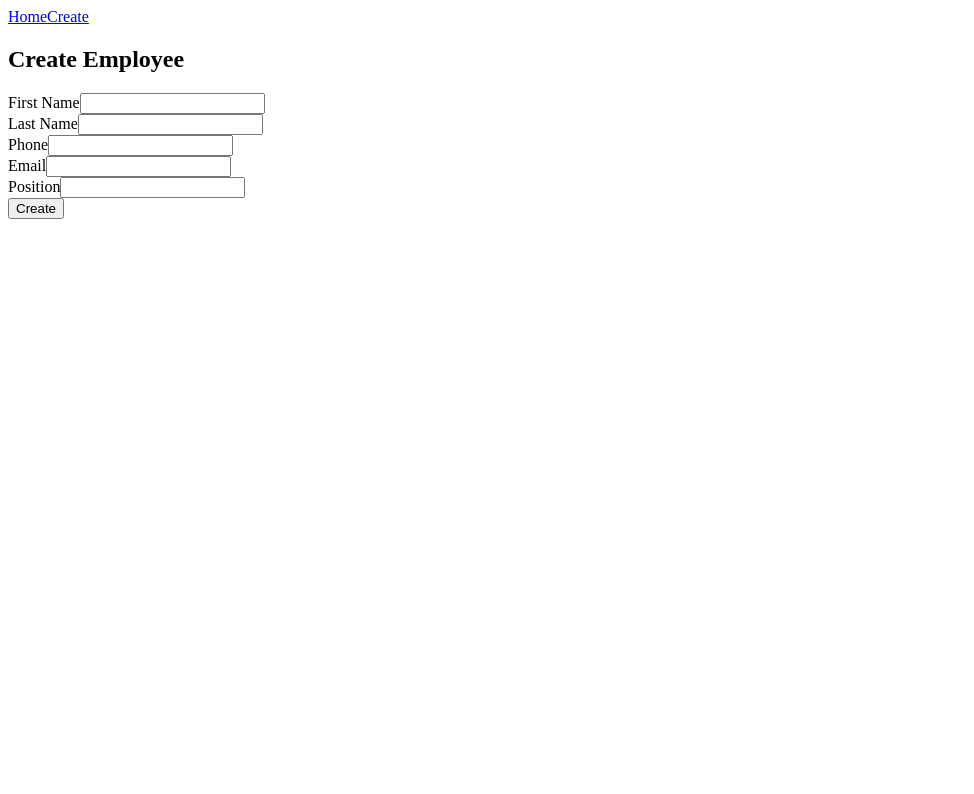
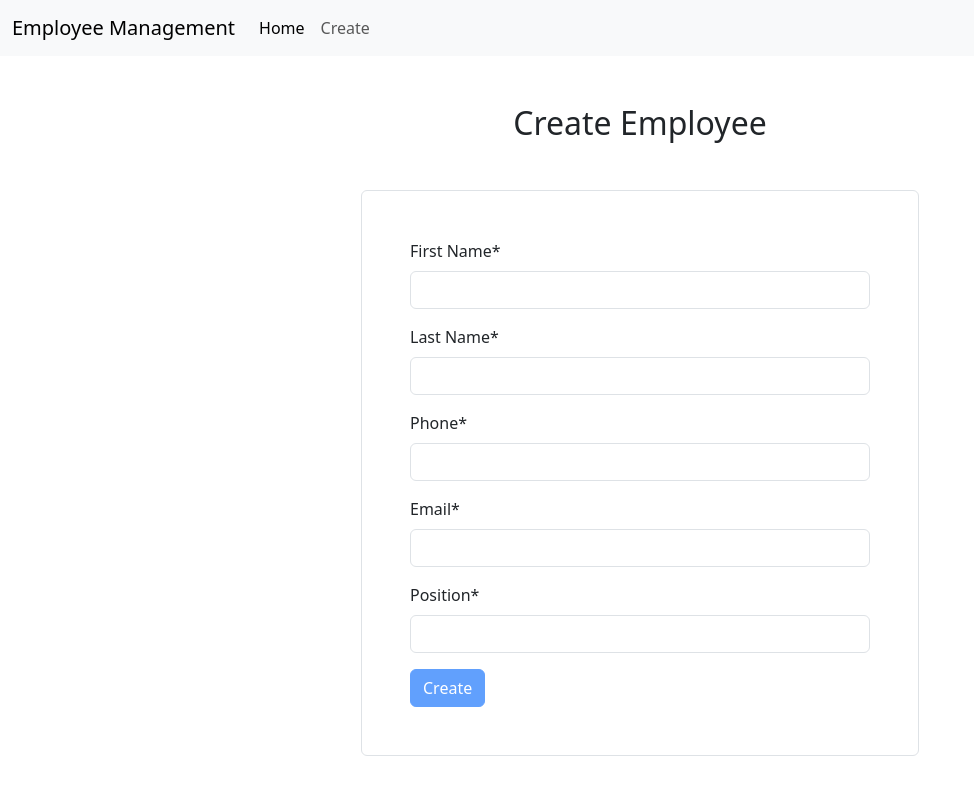
Before and after one commit to michaelilkanayev1997/EmployeeManagement, an Angular app in the folder client/: page /create in a window 1280 px wide. Shown: the top 794 px of the page, without its empty margins (0-974 px from the left). Built offline with nearby package versions, Linux system fonts and the light colour scheme.

Commit message:
Added Styles with Bootstrap

```diff
--- a/client/angular.json
+++ b/client/angular.json
@@ -27,9 +27,12 @@
               }
             ],
             "styles": [
-              "src/styles.css"
+              "src/styles.css",
+              "node_modules/bootstrap/dist/css/bootstrap.min.css"
             ],
-            "scripts": []
+            "scripts": [
+              "node_modules/bootstrap/dist/js/bootstrap.bundle.min.js"
+            ]
           },
           "configurations": {
             "production": {
--- a/client/package.json
+++ b/client/package.json
@@ -18,6 +18,7 @@
     "@angular/platform-browser": "^18.0.0",
     "@angular/platform-browser-dynamic": "^18.0.0",
     "@angular/router": "^18.0.0",
+    "bootstrap": "^5.3.3",
     "rxjs": "~7.8.0",
     "tslib": "^2.3.0",
     "zone.js": "~0.14.3"
--- a/client/src/app/app.component.html
+++ b/client/src/app/app.component.html
@@ -1,6 +1,30 @@
-<nav>
-  <a routerLink="/">Home</a>
-  <a routerLink="/create">Create</a>
+<nav class="navbar navbar-expand-lg bg-body-tertiary">
+  <div class="container-fluid">
+    <a class="navbar-brand" href="#">Employee Management</a>
+    <button
+      class="navbar-toggler"
+      type="button"
+      data-bs-toggle="collapse"
+      data-bs-target="#navbarNav"
+      aria-controls="navbarNav"
+      aria-expanded="false"
+      aria-label="Toggle navigation"
+    >
+      <span class="navbar-toggler-icon"></span>
+    </button>
+    <div class="collapse navbar-collapse" id="navbarNav">
+      <ul class="navbar-nav">
+        <li class="nav-item">
+          <a class="nav-link active" routerLink="/">Home</a>
+        </li>
+        <li class="nav-item">
+          <a class="nav-link" routerLink="/create">Create</a>
+        </li>
+      </ul>
+    </div>
+  </div>
 </nav>
 
-<router-outlet />
+<div class="container">
+  <router-outlet />
+</div>
--- a/client/src/app/app.component.ts
+++ b/client/src/app/app.component.ts
@@ -7,7 +7,6 @@ import { EmployeeTableComponent } from './employee-table/employee-table.componen
   standalone: true,
   imports: [RouterOutlet, EmployeeTableComponent, RouterModule],
   templateUrl: './app.component.html',
-  styleUrl: './app.component.css',
 })
 export class AppComponent {
   title = 'client';
--- a/client/src/app/employee-form/employee-form.component.html
+++ b/client/src/app/employee-form/employee-form.component.html
@@ -1,33 +1,114 @@
-<h2>{{ isEditing ? "Edit" : "Create" }} Employee</h2>
+<h2 class="text-center my-5">{{ isEditing ? "Edit" : "Create" }} Employee</h2>
 
 <div class="text-danger text-center" *ngIf="errorMessage != ''">
   {{ errorMessage }}
 </div>
 
-<form (ngSubmit)="onSubmit()">
-  <div>
-    <label>First Name</label>
-    <input type="text" name="firstName" [(ngModel)]="employee.firstName" />
-  </div>
-  <div>
-    <label>Last Name</label>
-    <input type="text" name="lastName" [(ngModel)]="employee.lastName" />
+<form
+  *ngIf="errorMessage === ''"
+  (ngSubmit)="onSubmit()"
+  #employeeForm="ngForm"
+  class="border rounded p-5 w-50 mb-5 mx-auto"
+>
+  <div class="mb-3">
+    <label class="form-label">First Name*</label>
+    <input
+      required
+      #firstName="ngModel"
+      class="form-control"
+      type="text"
+      name="firstName"
+      [(ngModel)]="employee.firstName"
+    />
+
+    <div *ngIf="firstName.invalid && (firstName.touched || firstName.dirty)">
+      <div class="text-danger" *ngIf="firstName.errors?.['required']">
+        First Name is required.
+      </div>
+    </div>
   </div>
 
-  <div>
-    <label>Phone</label>
-    <input type="phone" name="phone" [(ngModel)]="employee.phone" />
+  <div class="mb-3">
+    <label class="form-label">Last Name*</label>
+    <input
+      required
+      #lastName="ngModel"
+      class="form-control"
+      type="text"
+      name="lastName"
+      [(ngModel)]="employee.lastName"
+    />
+
+    <div *ngIf="lastName.invalid && (lastName.touched || lastName.dirty)">
+      <div class="text-danger" *ngIf="lastName.errors?.['required']">
+        Last Name is required.
+      </div>
+    </div>
   </div>
 
-  <div>
-    <label>Email</label>
-    <input type="email" name="email" [(ngModel)]="employee.email" />
+  <div class="mb-3">
+    <label class="form-label">Phone*</label>
+    <input
+      required
+      #phone="ngModel"
+      class="form-control"
+      type="phone"
+      name="phone"
+      [(ngModel)]="employee.phone"
+    />
+
+    <div *ngIf="phone.invalid && (phone.touched || phone.dirty)">
+      <div class="text-danger" *ngIf="phone.errors?.['required']">
+        Phone is required.
+      </div>
+    </div>
   </div>
 
-  <div>
-    <label>Position</label>
-    <input type="text" name="position" [(ngModel)]="employee.position" />
+  <div class="mb-3">
+    <label class="form-label">Email*</label>
+    <input
+      required
+      email
+      #email="ngModel"
+      class="form-control"
+      type="email"
+      name="email"
+      [(ngModel)]="employee.email"
+    />
+
+    <div *ngIf="email.invalid && (email.touched || email.dirty)">
+      <div class="text-danger" *ngIf="email.errors?.['required']">
+        Email is required.
+      </div>
+      <div class="text-danger" *ngIf="email.errors?.['email']">
+        Email is invalid.
+      </div>
+    </div>
   </div>
 
-  <button type="submit">{{ isEditing ? "Edit" : "Create" }}</button>
+  <div class="mb-3">
+    <label class="form-label">Position*</label>
+    <input
+      required
+      #position="ngModel"
+      class="form-control"
+      type="text"
+      name="position"
+      [(ngModel)]="employee.position"
+    />
+
+    <div *ngIf="position.invalid && (position.touched || position.dirty)">
+      <div class="text-danger" *ngIf="position.errors?.['required']">
+        Position is required.
+      </div>
+    </div>
+  </div>
+
+  <button
+    class="btn btn-primary"
+    type="submit"
+    [disabled]="employeeForm.invalid"
+  >
+    {{ isEditing ? "Edit" : "Create" }}
+  </button>
 </form>
--- a/client/src/app/employee-form/employee-form.component.ts
+++ b/client/src/app/employee-form/employee-form.component.ts
@@ -10,7 +10,6 @@ import { CommonModule } from '@angular/common';
   standalone: true,
   imports: [FormsModule, CommonModule],
   templateUrl: './employee-form.component.html',
-  styleUrl: './employee-form.component.css',
 })
 export class EmployeeFormComponent implements OnInit {
   employee: Employee = {
--- a/client/src/app/employee-table/employee-table.component.ts
+++ b/client/src/app/employee-table/employee-table.component.ts
@@ -9,7 +9,6 @@ import { Router } from '@angular/router';
   standalone: true,
   imports: [CommonModule],
   templateUrl: './employee-table.component.html',
-  styleUrl: './employee-table.component.css',
 })
 export class EmployeeTableComponent {
   employees: Employee[] = [];
```
Also changed, not shown: client/src/app/app.component.css (deleted), client/src/app/employee-form/employee-form.component.css (deleted), client/src/app/employee-table/employee-table.component.css (deleted), 2 other files (tests, documents, lock files or other folders).
